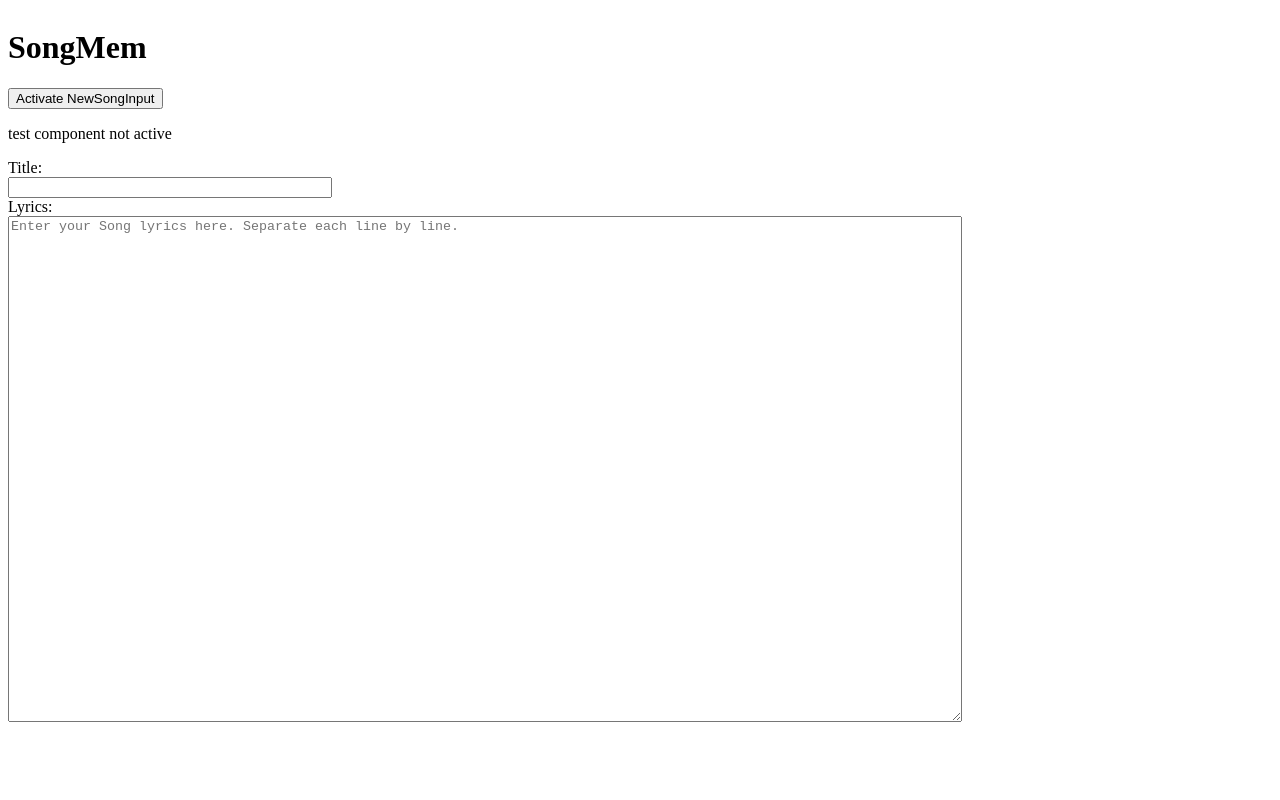
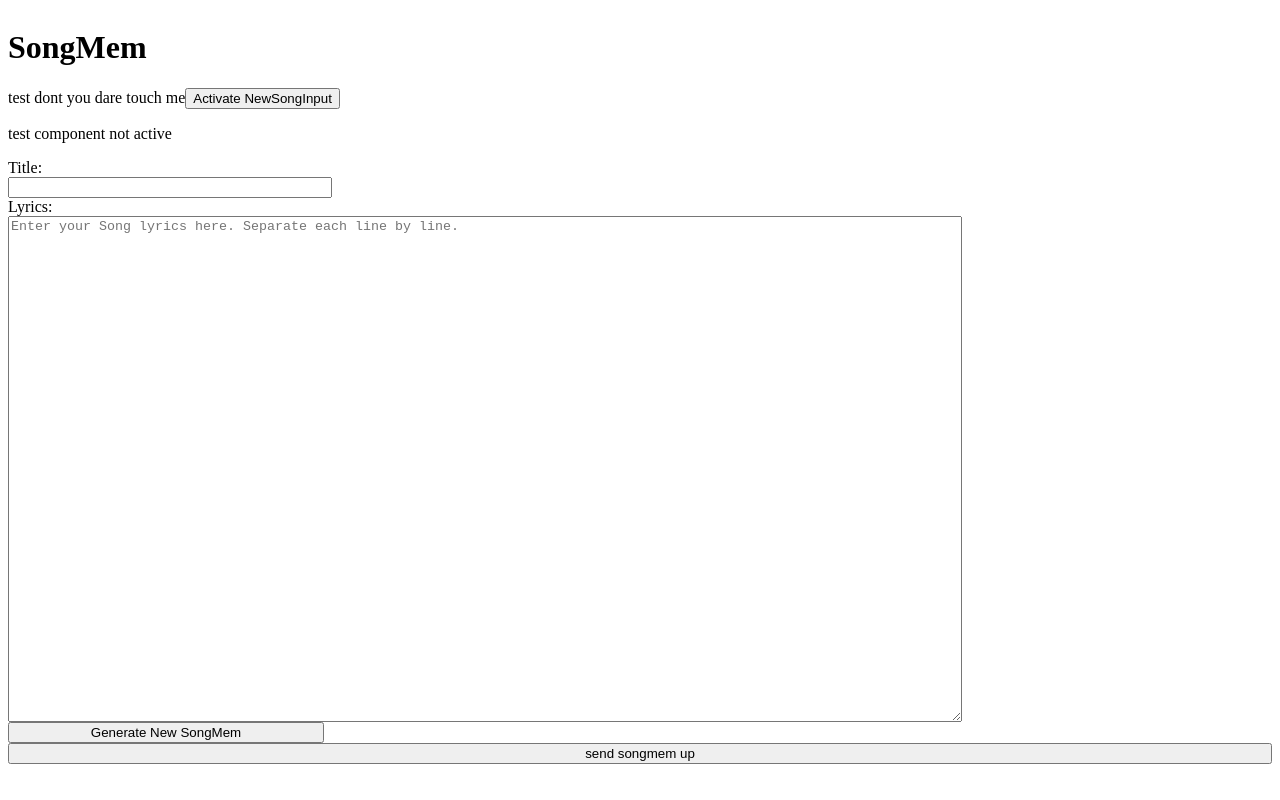
Before and after one commit to meiou9sei/songMem, a React (Create React App) app: page / in a window 1280 px wide. Both pictures are taken after a click on the button "Activate NewSongInput". Built offline with nearby package versions, Linux system fonts and the light colour scheme.

Commit message:
make form inputtable, songTitle and songLyrics passed to parent App.js. I know commits are real messy here because I'm getting back into coding after a bit of a break, soz lol

```diff
--- a/src/App.js
+++ b/src/App.js
@@ -1,17 +1,23 @@
 import { useState } from "react";
+import useSongMem from "./hooks/useSongMem";
 
 import Header from "./components/Header";
 import NewSongInput from "./components/NewSongInput";
 
-function App() {
+function App({}) {
   //check what components to display
-  const [componentsToDisplay, setComponentsToDisplay] = useState('testComponent')
+  const [componentsToDisplay, setComponentsToDisplay] = useState('testComponent');
+  const [songMem, setSongMem] = useState('test dont you dare touch me');
+  const childsSongMem = (childdata) => {
+    setSongMem(childdata)
+  }
   return (
     <div className="App">
       <Header />
+      {songMem}
       <button onClick={() => setComponentsToDisplay('NewSongInput')}>Activate NewSongInput</button>
       {componentsToDisplay === 'testComponent' ? <p>testComponent is active</p> : <p>test component not active</p>}
-      {componentsToDisplay === 'NewSongInput' && <NewSongInput />}
+      {componentsToDisplay === 'NewSongInput' && <NewSongInput childToParent={childsSongMem} />}
     </div>
   );
 }
--- a/src/components/NewSongInput.js
+++ b/src/components/NewSongInput.js
@@ -1,12 +1,37 @@
+import { useState } from "react";
 import { StyledNewSongInput } from "./styles/NewSongInput.styled";
 
-const NewSongInput = () => {
+
+
+const NewSongInput = ({childToParent}) => {
+    const [songTitle, setSongTitle] = useState('');
+    const [songLyrics, setSongLyrics] = useState('');
+    const [songMem, setSongMem] = useState('songMemPrioString');
+    const handleSubmit = event => {
+        console.log('test handlesubmit ran');
+        event.preventDefault();
+
+        //access input values
+        console.log('song Title is', songTitle);
+        console.log('song Lyrics are', songLyrics);
+
+        formatSong(songTitle, songLyrics);
+
+        //clear input values
+        setSongTitle('');
+        setSongLyrics('');
+    }
+    const formatSong = (songTitle, songLyrics) => {
+        setSongMem('The song title is ' + songTitle + ' and the lyrics are ' + songLyrics + '.'); //bunch of code here to format it
+    }
     return (
-        <StyledNewSongInput >
+        <StyledNewSongInput onSubmit={handleSubmit} >
             <label htmlFor="songTitle">Title:</label>
-            <input type="text" name="songTitle" id="songTitle" />
+            <input type="text" name="songTitle" id="songTitle" onChange={event => setSongTitle(event.target.value)} value={songTitle} />
             <label htmlFor="songLyrics">Lyrics:</label>
-            <textarea name="songLyrics" id="songLyrics" placeholder="Enter your Song lyrics here. Separate each line by line." />
+            <textarea name="songLyrics" id="songLyrics" placeholder="Enter your Song lyrics here. Separate each line by line." onChange={event => setSongLyrics(event.target.value)} value={songLyrics} />
+            <input type="submit" value="Generate New SongMem" />
+            <button onClick={() => childToParent(songMem)}>send songmem up</button>
         </StyledNewSongInput>
     );
 }
--- a/src/components/styles/NewSongInput.styled.js
+++ b/src/components/styles/NewSongInput.styled.js
@@ -1,6 +1,6 @@
 import styled from "styled-components";
 
-export const StyledNewSongInput = styled.div`
+export const StyledNewSongInput = styled.form`
     width: 100%;
     display: flex;
     flex-direction: column;
--- a/src/hooks/useSongMem.js
+++ b/src/hooks/useSongMem.js
@@ -57,7 +57,7 @@ const useSongMem = (songMem) => {
         }
     }
     */
-    const formatSongMem = (songMem) {
+    const formatSongMem = (songMem) => {
         //I think this should probably be a separate hook? or just in the logic
         //of NewSongInput.js, which formats the lyrics and sends it off to useSongMem.js
     }
@@ -66,6 +66,10 @@ const useSongMem = (songMem) => {
     I think this should prob just deal w/ edit mode, sing mode, and maybe in saving?
     */
 
+    /**********************/
+    /* return stuff you need to allow access to use in diff outside hooks for example:
+        return {turn, currentGuess, guesses, isCorrect, handleKeyup}
+    }*/
 }
 
 export default useSongMem
```
